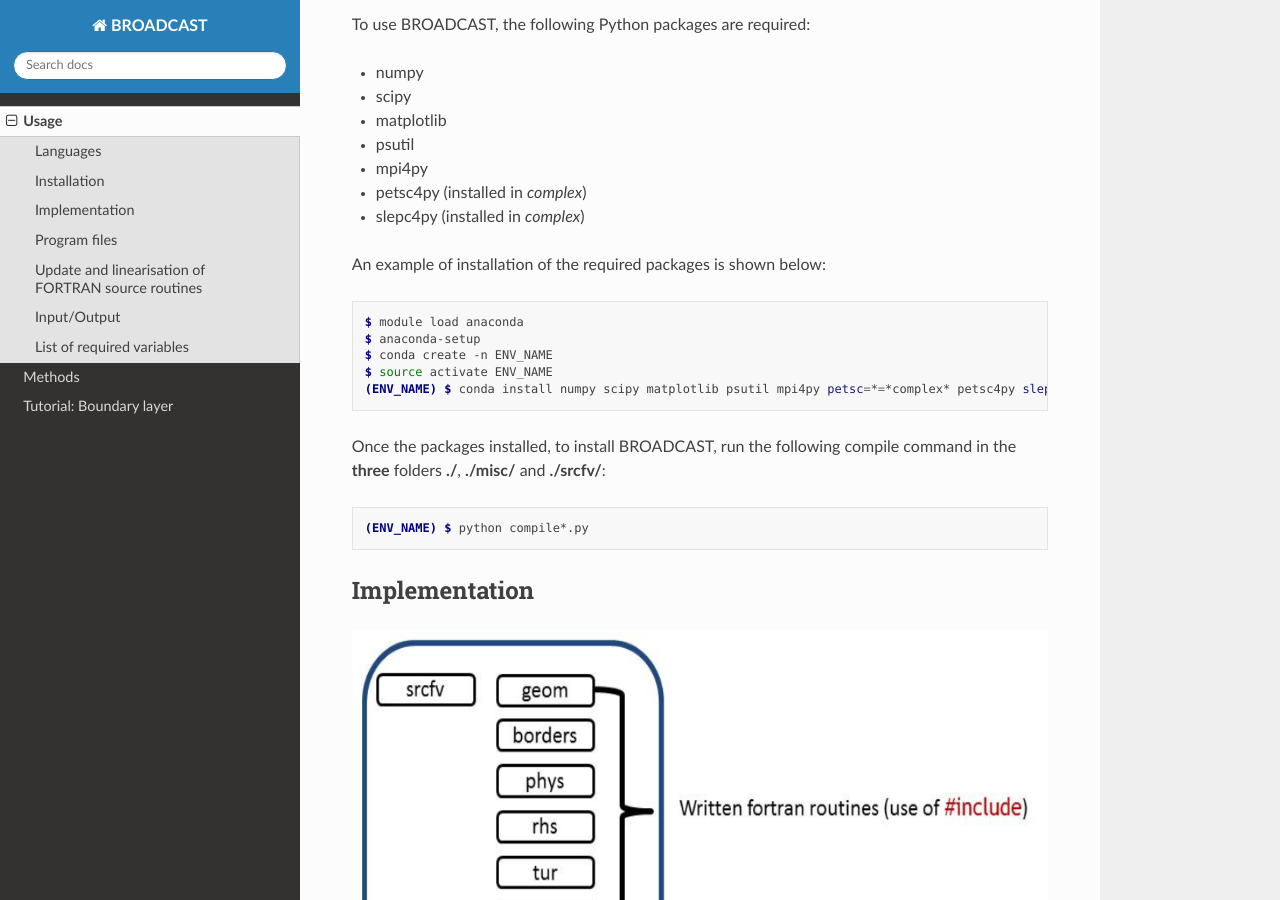
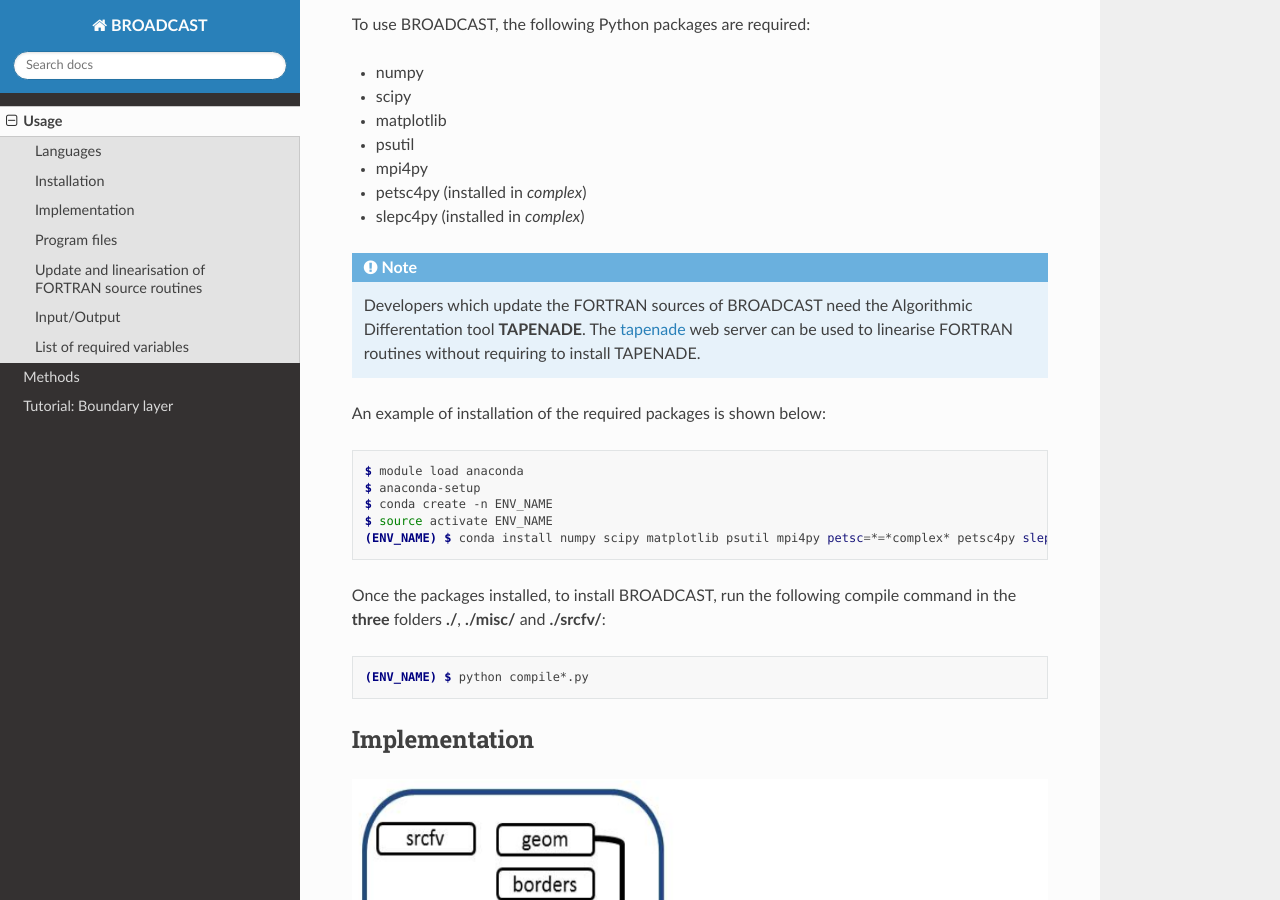
Before and after one commit to apoulain22/TutorialDoc, a Sphinx documentation site: the page built from docs/source/usage.rst, in a window 1280 px wide and 900 px high, scrolled down 504 px. Built offline with Sphinx 7.4.7 and the Read the Docs theme 2.0.0, drawn with Linux system fonts in a browser that asks for light colours; some of the changed text lies outside the part shown.

Commit message:
update doc

```diff
--- a/docs/source/usage.rst
+++ b/docs/source/usage.rst
@@ -28,6 +28,10 @@
 * mpi4py
 * petsc4py (installed in *complex*)
 * slepc4py (installed in *complex*)
+
+.. note::
+
+   Developers which update the FORTRAN sources of BROADCAST need the Algorithmic Differentation tool **TAPENADE**. The `tapenade <http://www-tapenade.inria.fr:8080/tapenade/index.jsp>`_ web server can be used to linearise FORTRAN routines without requiring to install TAPENADE.
 
 An example of installation of the required packages is shown below:
 
@@ -83,7 +87,7 @@
 
    (ENV_NAME) $ python compile_borders.py
 
-Then, to linearise a routine, run the associated program *tap_tangent.py* and compile again the associated source.
+Then, to linearise a routine, run the associated program *tap_tangent.py* (tap* files linearise through TAPENADE software the associated routines) and compile again the associated source.
 
 .. code-block:: console
 
```
